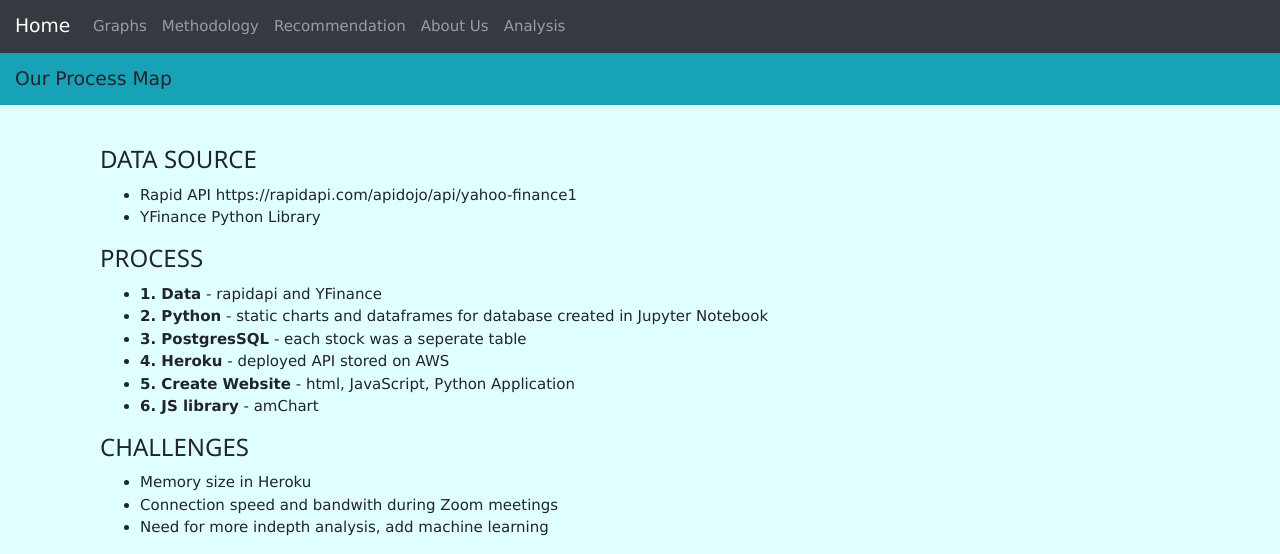
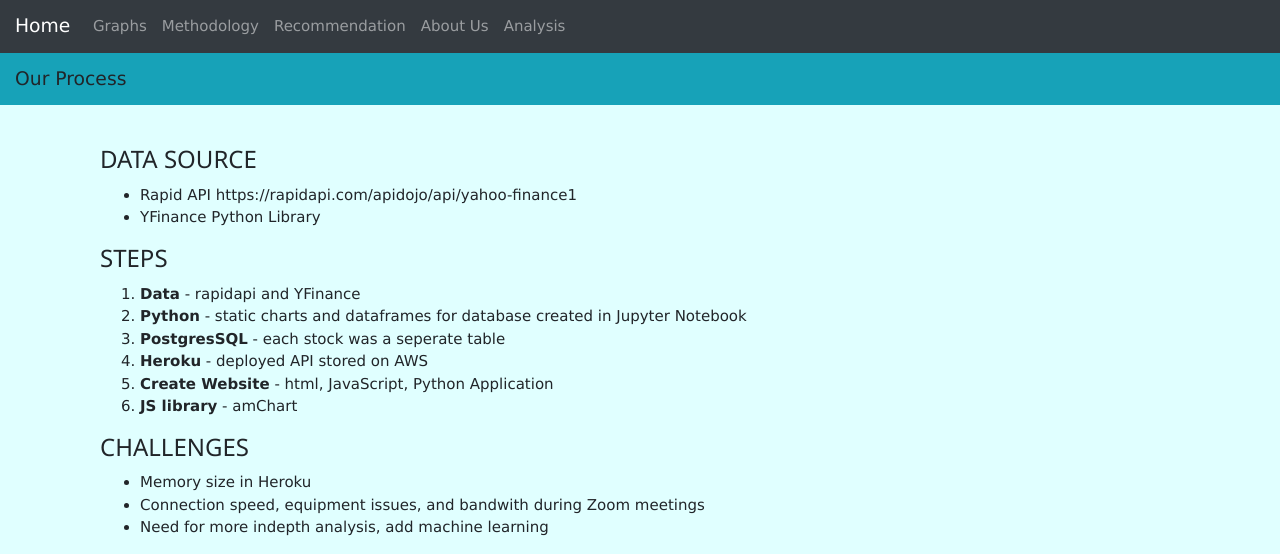
Before and after one commit to pauleppers/StockAnalysis, a Flask app: page /methodology in a window 1280 px wide. Shown: the top 554 px of the page. Run offline with Flask 2, Linux system fonts and the light colour scheme; some libraries are stand-ins or nearby versions.

Commit message:
minor word changes

```diff
--- a/templates/methodology.html
+++ b/templates/methodology.html
@@ -92,7 +92,7 @@
     </div>
   </nav>
   <nav class="navbar navbar-expand-lg navbar-info bg-info">
-    <span class="navbar-brand mb-0 h1">Our Process Map</span>
+    <span class="navbar-brand mb-0 h1">Our Process</span>
   </nav>
 <div class="container" style="margin-top:30px">
   <div class="row">
@@ -104,19 +104,19 @@
             <li>Rapid API https://rapidapi.com/apidojo/api/yahoo-finance1</li>
             <li>YFinance Python Library</li>
         </ul>
-    <h3>PROCESS</h3>
-        <ul>
-            <li><strong>1. Data</strong> - rapidapi and YFinance</li>
-            <li><strong>2. Python</strong> - static charts and dataframes for database created in Jupyter Notebook</li>
-            <li><strong>3. PostgresSQL</strong> - each stock was a seperate table</li>
-            <li><strong>4. Heroku</strong> - deployed API stored on AWS</li>
-            <li><strong>5. Create Website</strong> - html, JavaScript, Python Application</li>
-            <li><strong>6. JS library</strong> - amChart</li>
-        </ul>
+    <h3>STEPS</h3>
+        <ol class="no-dots">
+            <li><strong>Data</strong> - rapidapi and YFinance</li>
+            <li><strong>Python</strong> - static charts and dataframes for database created in Jupyter Notebook</li>
+            <li><strong>PostgresSQL</strong> - each stock was a seperate table</li>
+            <li><strong>Heroku</strong> - deployed API stored on AWS</li>
+            <li><strong>Create Website</strong> - html, JavaScript, Python Application</li>
+            <li><strong>JS library</strong> - amChart</li>
+        </ol>
     <h3>CHALLENGES</h3>
         <ul>
             <li>Memory size in Heroku</li>
-            <li>Connection speed and bandwith during Zoom meetings</li>
+            <li>Connection speed, equipment issues, and bandwith during Zoom meetings</li>
             <li>Need for more indepth analysis, add machine learning</li>
         </ul>
       <div>
```
Also changed, not shown: templates/style.css, 1 other file.
